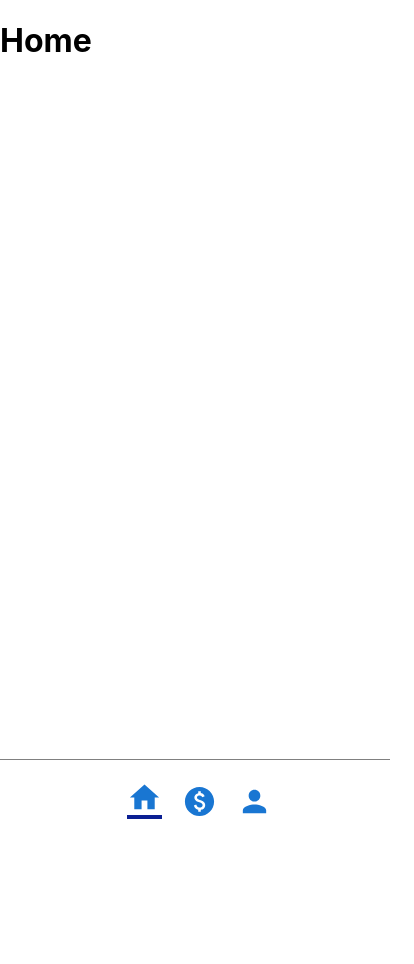
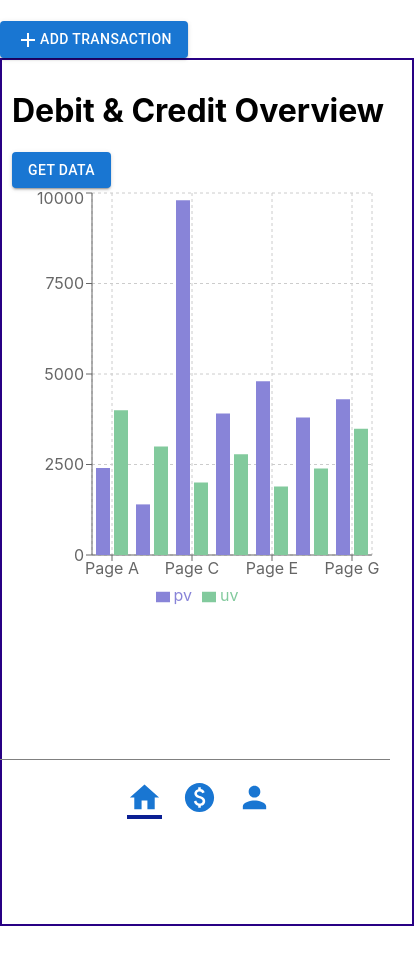
Before and after one commit to vmc111/PINScale-Assignment, a React (Create React App) app: page / in a window 390 px wide. Shown: the top 964 px of the page, 414 px wide, since content can reach past the window. Built offline with nearby package versions, Linux system fonts and the light colour scheme.

Commit message:
Added Login Functionality TabBar responsive for Mobile and Desktop Views

```diff
--- a/package.json
+++ b/package.json
@@ -12,10 +12,13 @@
     "@testing-library/react": "^13.4.0",
     "@testing-library/user-event": "^13.5.0",
     "axios": "^1.4.0",
+    "js-cookie": "^3.0.5",
     "react": "^18.2.0",
     "react-dom": "^18.2.0",
+    "react-loader-spinner": "^5.3.4",
     "react-router-dom": "^6.14.2",
     "react-scripts": "5.0.1",
+    "recharts": "^2.7.2",
     "styled-components": "^5.3.11",
     "web-vitals": "^2.1.4"
   },
--- a/src/components/DashBoard/index.js
+++ b/src/components/DashBoard/index.js
@@ -24,12 +24,29 @@ const DebitCreditView = () => {
     // setData(data);
   };
 
+  const config = {
+    type: "bar",
+    data: data,
+    options: {
+      responsive: true,
+      plugins: {
+        legend: {
+          position: "top",
+        },
+        title: {
+          display: true,
+          text: "Chart.js Bar Chart",
+        },
+      },
+    },
+  };
+
   console.log(data);
   return (
     <div className="main-container">
       <h1 className="main-heading">Debit & Credit Overview</h1>
       <div className="container">
-        <h1>implement recharts here</h1>
+        <div></div>
         <Button
           onClick={() => getLast7DaysTransactions()}
           variant="contained"
--- /dev/null
+++ b/src/components/Header/index.js
@@ -0,0 +1,18 @@
+import { Button, Icon } from "@mui/material";
+import AddIcon from "@mui/icons-material/Add";
+
+const Header = (props) => {
+  const { headertext } = props;
+
+  return (
+    <div className="header">
+      <h1>{headertext}</h1>
+      <Button variant="contained" color="primary">
+        <AddIcon />
+        Add Transaction
+      </Button>
+    </div>
+  );
+};
+
+export default Header;
--- a/src/components/Home/index.css
+++ b/src/components/Home/index.css
@@ -3,7 +3,13 @@
     width: 100%;
 
     display: flex;
-    flex-wrap: wrap;
+    flex-wrap: nowrap;
+}
+.home-page{
+    width: 70%;
+    min-height: 100vh;
+    padding: 10px;
+    border: 2px solid #280084;
 }
 
 @media all and (max-width: 768px) {
@@ -11,6 +17,10 @@
         display: flex;
         flex-direction: column;
         min-height: 200vh;
+    }
+    .home-page{
+        width: 100%;
+        min-height: 100vh;
     }
     .order-2{
         border-top: 1px grey solid;
--- a/src/components/Home/index.js
+++ b/src/components/Home/index.js
@@ -1,16 +1,99 @@
 import TabBar from "../TabBar/index.js";
+import Header from "../Header/index.js";
+import DebitCreditView from "../DashBoard/index.js";
+import {
+  BarChart,
+  Bar,
+  Cell,
+  XAxis,
+  YAxis,
+  CartesianGrid,
+  Tooltip,
+  Legend,
+  ResponsiveContainer,
+} from "recharts";
+
 import "./index.css";
 
 const Home = () => {
+  const data = [
+    {
+      name: "Page A",
+      uv: 4000,
+      pv: 2400,
+      amt: 2400,
+    },
+    {
+      name: "Page B",
+      uv: 3000,
+      pv: 1398,
+      amt: 2210,
+    },
+    {
+      name: "Page C",
+      uv: 2000,
+      pv: 9800,
+      amt: 2290,
+    },
+    {
+      name: "Page D",
+      uv: 2780,
+      pv: 3908,
+      amt: 2000,
+    },
+    {
+      name: "Page E",
+      uv: 1890,
+      pv: 4800,
+      amt: 2181,
+    },
+    {
+      name: "Page F",
+      uv: 2390,
+      pv: 3800,
+      amt: 2500,
+    },
+    {
+      name: "Page G",
+      uv: 3490,
+      pv: 4300,
+      amt: 2100,
+    },
+  ];
+
   return (
-    <div className="home-container">
-      <div className="order-2">
-        <TabBar />
+    <>
+      <Header headerText={"Home"} />
+      <div className="home-container">
+        <div className="order-2">
+          <TabBar />
+        </div>
+        <div className="home-page">
+          <DebitCreditView />
+          <ResponsiveContainer width="100%" height="50%">
+            <BarChart
+              width={500}
+              height={300}
+              data={data}
+              margin={{
+                top: 5,
+                right: 30,
+                left: 20,
+                bottom: 5,
+              }}
+            >
+              <CartesianGrid strokeDasharray="3 3" />
+              <XAxis dataKey="name" />
+              <YAxis />
+              <Tooltip />
+              <Legend />
+              <Bar dataKey="pv" fill="#8884d8" />
+              <Bar dataKey="uv" fill="#82ca9d" />
+            </BarChart>
+          </ResponsiveContainer>
+        </div>
       </div>
-      <div>
-        <h1>Home</h1>
-      </div>
-    </div>
+    </>
   );
 };
 
--- a/src/components/Login/index.css
+++ b/src/components/Login/index.css
@@ -43,6 +43,7 @@
     align-items: flex-start;
 
     width: 260px;
+    margin-bottom: 10px;
 }
 
 .input-element {
@@ -65,20 +66,12 @@
 }
 
 .form-button {
-    background-color: #2754db;
-    border: 0px none transparent;
-    border-radius: 5px;
-    color: white;
-    font-family: "roboto";
-    font-size: 16px;
+    margin-top: 10px;
     cursor: pointer;
-    min-width: 260px;
-    height: 30px;
-    margin-top: 20px;
-    padding: 6px 16px;
 }
 
 .error-msg {
+    margin-top: 10px;
     text-align: center;
     color: red;
     width: 250px;
@@ -89,6 +82,7 @@
 
 @media all and (max-width: 767px) {
     .login-container{
+
         display: flex;
         flex-direction: column;
         align-items: center;
@@ -99,10 +93,12 @@
         min-width: 260px;
         min-height: 180px;
         border-radius: 10px;
+        padding: 30px 15px;
     }
 
     .form-container {
         height: 180px;
+        flex-grow: 1;
     }
 
     .input-container {
@@ -117,13 +113,6 @@
         height: auto;
         width: auto;
     }
-
-    .form-button {
-        font-size: 16px;
-        padding: 5px;
-        min-width: 220px;
-    }
-
     label {
         font-size: 12px;
     }
--- a/src/components/Login/index.js
+++ b/src/components/Login/index.js
@@ -1,20 +1,37 @@
 import { useState } from "react";
-import axios from "axios";
+import { useNavigate } from "react-router-dom";
+import Cookies from "js-cookie";
+import { TailSpin as Loader } from "react-loader-spinner";
+import Button from "@mui/material/Button";
 import "./index.css";
 
 const Login = () => {
   const [email, setEmail] = useState("");
   const [password, setPassword] = useState("");
-  const [erroeMsg, setErrorMsg] = useState("");
-  console.log(email);
+  const [erroeMsg, setErrorMsg] = useState({ showErrorMsg: false, msg: "" });
+  const [isLoading, setLoading] = useState(false);
+
+  const navigate = useNavigate();
+
+  const userId = Cookies.get("USER_ID");
+  if (userId !== undefined) {
+    navigate("/");
+  }
+
+  const dataFormat = (data) => ({
+    getUserId: data.get_user_id,
+  });
+
+  const onLoginApprove = (data) => {
+    Cookies.set("USER_ID", data.getUserId[0].id);
+    navigate("/");
+  };
 
   const loginUser = async (e) => {
     e.preventDefault();
-    const url = "https://bursting-gelding-24.hasura.app/api/rest/get-user-id";
-    const user = {
-      email,
-      password,
-    };
+    setErrorMsg({ showErrorMsg: false, msg: "" });
+    setLoading(true);
+    const newUrl = `https://bursting-gelding-24.hasura.app/api/rest/get-user-id?email=${email}&password=${password}`;
     const options = {
       method: "GET",
       headers: {
@@ -22,28 +39,20 @@ const Login = () => {
         "x-hasura-admin-secret":
           "g08A3qQy00y8yFDq3y6N1ZQnhOPOa4msdie5EtKS1hFStar01JzPKrtKEzYY2BtF",
       },
-      body: JSON.stringify(user),
     };
-    console.log(options);
-    const response = await fetch(url, options);
-
-    //   const response = await axios.get(
-    //     url,
-    //     {
-    //       email: "jane.doe@gmail.com",
-    //       password: "janedoe@123",
-    //     },
-    //     {
-    //       headers: {
-    //         "Content-Type": "application/json",
-    //         "x-hasura-admin-secret":
-    //           "g08A3qQy00y8yFDq3y6N1ZQnhOPOa4msdie5EtKS1hFStar01JzPKrtKEzYY2BtF",
-    //         // Add more headers as needed
-    //       },
-    //     }
-    //   );
-
-    console.log(response.data);
+    const response = await fetch(newUrl, options);
+    const data = await response.json();
+    if (response.ok) {
+      const formattedData = dataFormat(data);
+      console.log(formattedData.getUserId[0]);
+      formattedData.getUserId.length !== 0
+        ? onLoginApprove(formattedData)
+        : setErrorMsg({ showErrorMsg: true, msg: "Invalid Login credentials" });
+    } else {
+      console.log(data.error);
+      setErrorMsg({ showErrorMsg: true, msg: data.error });
+    }
+    setLoading(false);
   };
 
   return (
@@ -82,10 +91,18 @@ const Login = () => {
               placeholder="Password"
             />
           </div>
-          <button className="form-button" type="submit">
+          <Button
+            variant="contained"
+            fullWidth
+            className="form-button"
+            type="submit"
+          >
             Login
-          </button>
-          <p className="error-msg">{erroeMsg}</p>
+          </Button>
+          {isLoading ? <Loader color="#3449eb" height={20} /> : null}
+          {erroeMsg.showErrorMsg ? (
+            <p className="error-msg">*{erroeMsg.msg}</p>
+          ) : null}
         </form>
       </div>
     </div>
--- a/src/components/TabBar/index.css
+++ b/src/components/TabBar/index.css
@@ -67,13 +67,11 @@
         display: none;
     }
     .mobile-tabs{
-        display: block;
+        display: flex;
+        justify-content: space-around;
     }
     .active-tab{
         border: none;
         border-bottom: 4px solid #0b1f93;
     }
-    .css-bsqp9w-MuiSvgIcon-root{
-        width: 2em;
-    }
 }
--- a/src/components/TabBarFooter/index.css
+++ b/src/components/TabBarFooter/index.css
@@ -1,7 +1,6 @@
 .footer-main{
     display: flex;
     width: 100%;
-    border-top: 1px grey solid;
 }
 .details{
     display: flex;
```
Also changed, not shown: 1 other file (tests, documents, lock files or other folders).
